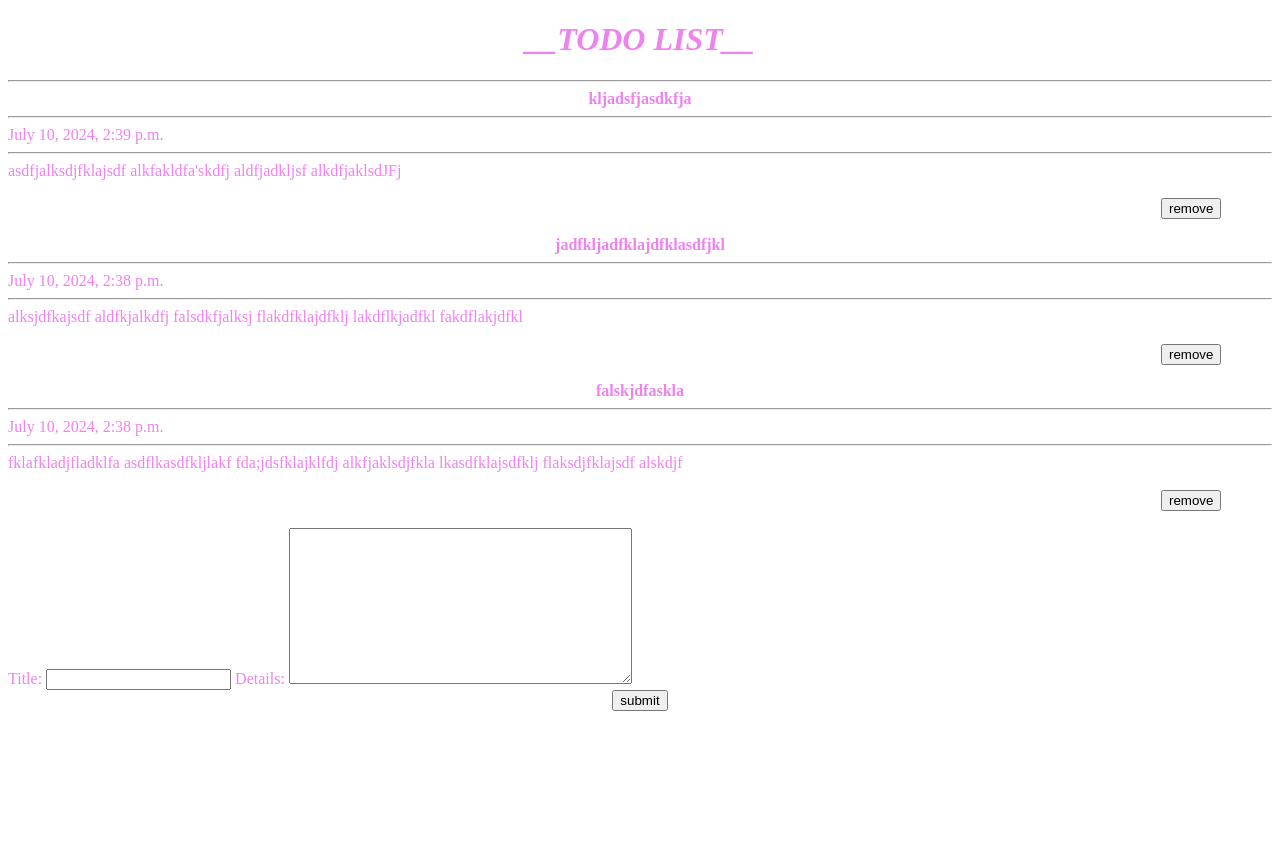
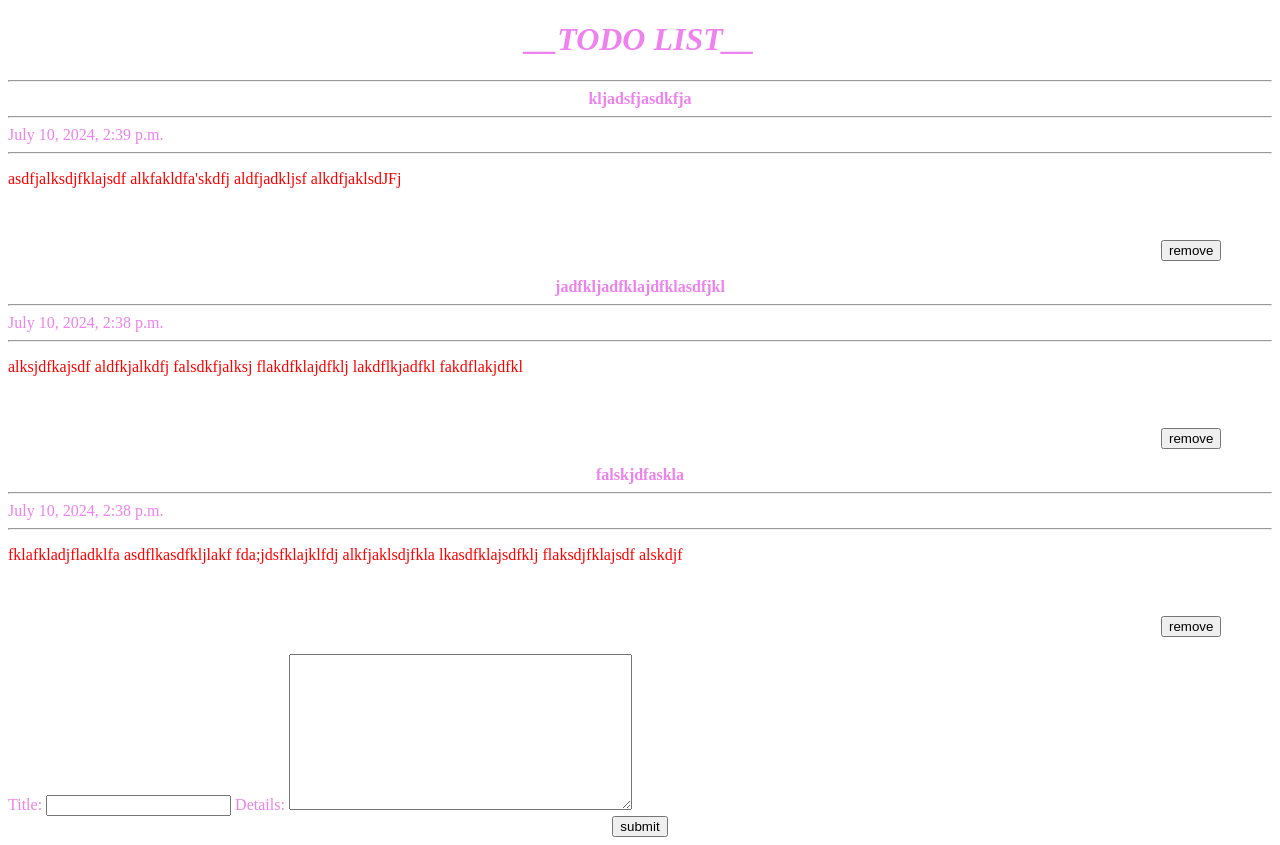
Before and after one commit to md-tonmoy007/temp, a Django app: page / in a window 1280 px wide. Before the commit the page ends 711 px from the top, so only its background shows below. Run offline with Django 4.2, Linux system fonts and the light colour scheme; data comes from the database, SQL or seed files in the repository.

Commit message:
Update index.html

```diff
--- a/todo_app/templates/index.html
+++ b/todo_app/templates/index.html
@@ -30,7 +30,7 @@
           <hr/>
           {{i.date}}
           <hr/>
-          {{i.details}}
+          <p style="color:red;">{{i.details}}</p>
           <br />
           <br />
           <form action="/del/{{i.id}}" method="POST" style=" padding-right: 4%; padding-bottom: 3%;">
```
